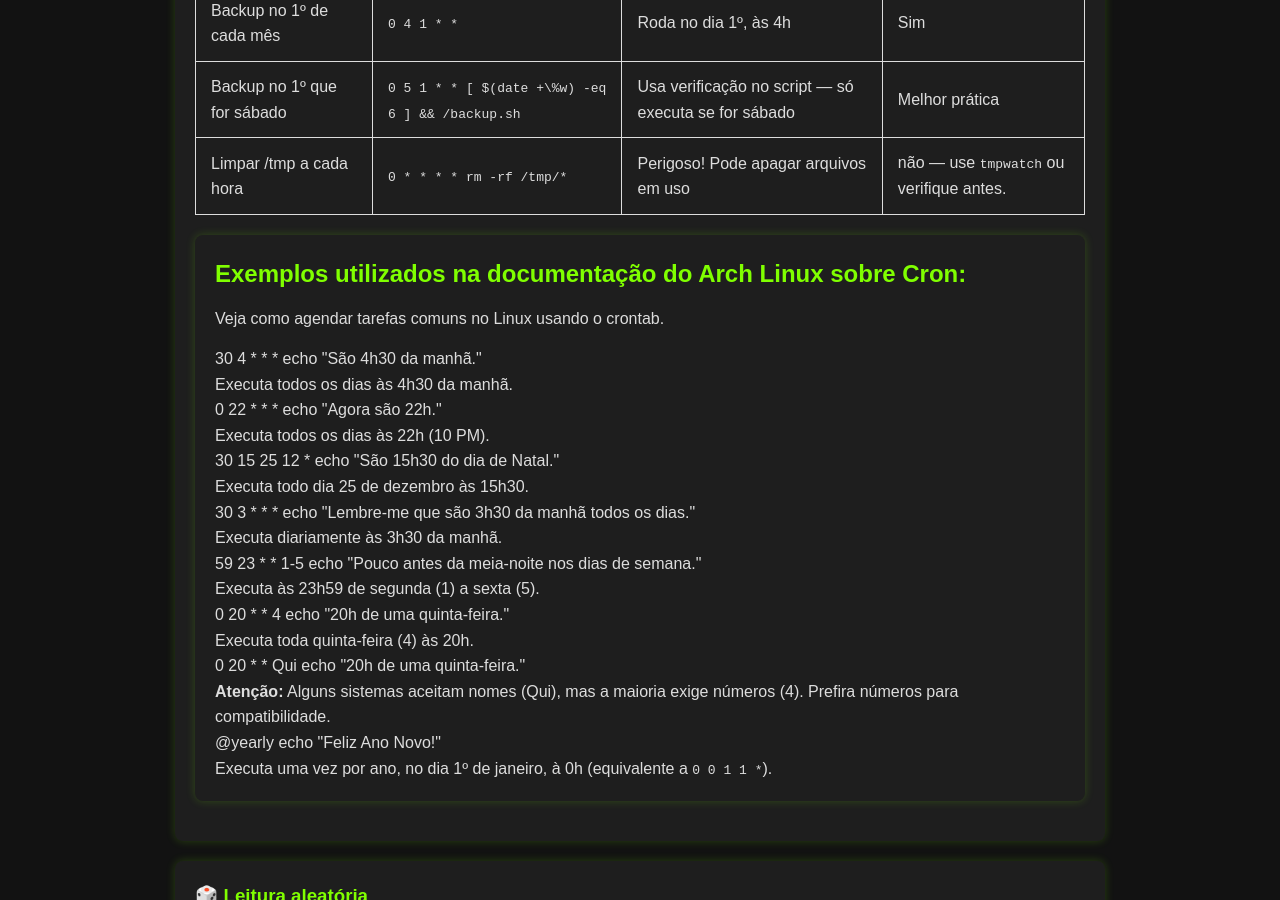
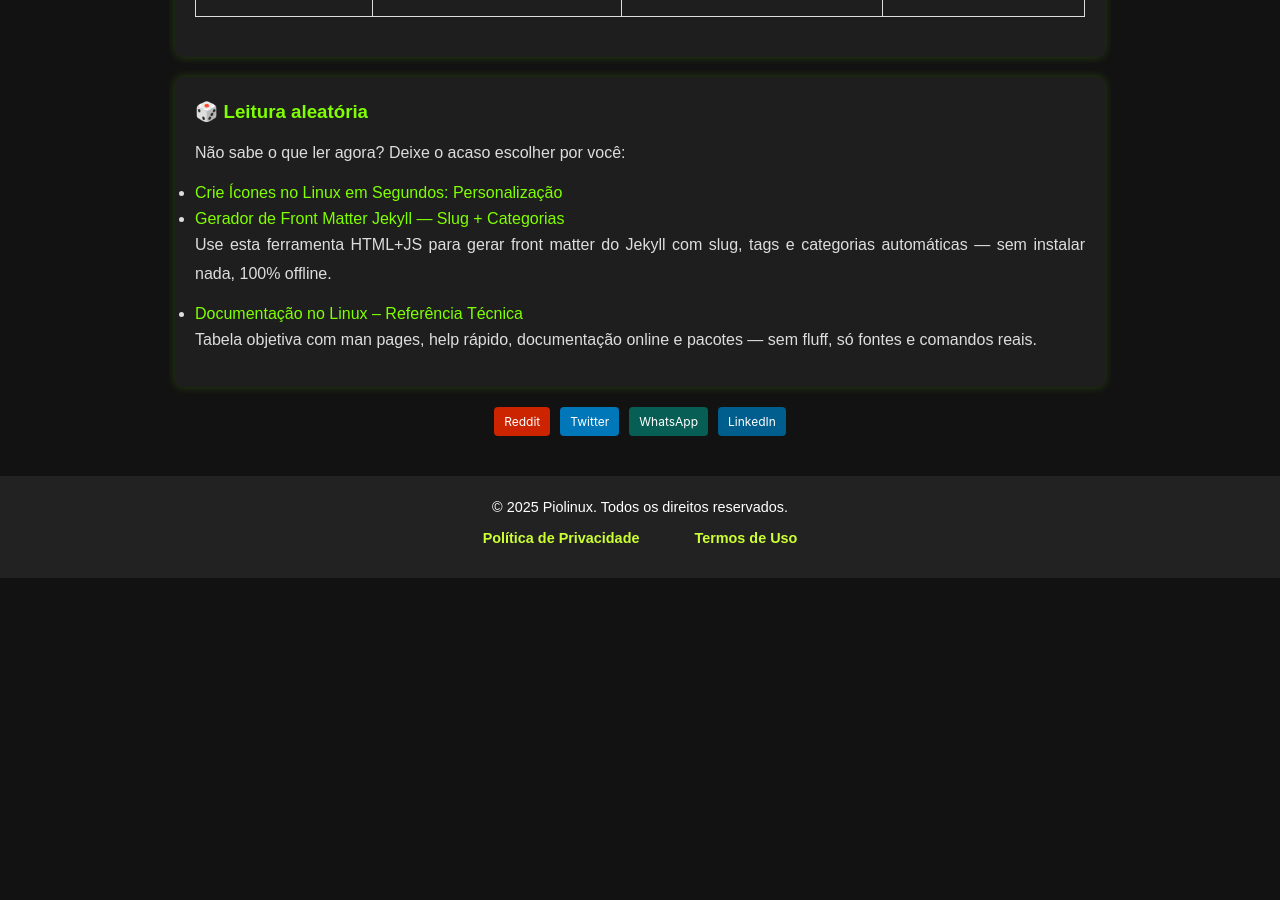
Before and after one commit to Piolinux/piolinux-site, a Jekyll site: the page built from _pages/_tools/gerador-de-expressoes-cron-online-agende-tarefas-no-linux.html, in a window 1280 px wide and 900 px high, scrolled down 2433 px. Built offline with Jekyll 4.4.1, drawn with Linux system fonts in a browser that asks for light colours; after the commit the page ends 3011 px from its top, so only the background shows below that; some of the changed text lies outside the part shown.

Commit message:
Update gerador-de-expressoes-cron-online-agende-tarefas-no-linux.html

```diff
--- a/_pages/_tools/gerador-de-expressoes-cron-online-agende-tarefas-no-linux.html
+++ b/_pages/_tools/gerador-de-expressoes-cron-online-agende-tarefas-no-linux.html
@@ -176,7 +176,7 @@ tags: [cron, linux, sysadmin, automacao, devops, servidores]
 
 
 
-  <h2>Cron job seguro?</h2>
+
   <table class="evergreen-table cron-table">
     <thead>
       <tr>
@@ -222,52 +222,8 @@ tags: [cron, linux, sysadmin, automacao, devops, servidores]
 
 
 
-<section class="cron-examples">
-  <h2>Exemplos utilizados na documentação do Arch Linux sobre Cron:</h2>
-  <p>Veja como agendar tarefas comuns no Linux usando o crontab.</p>
-
-  <div class="example">
-    <div class="cron-code">30 4 * * * <span class="command">echo "São 4h30 da manhã."</span></div>
-    <div class="explanation">Executa todos os dias às 4h30 da manhã.</div>
-  </div>
-
-  <div class="example">
-    <div class="cron-code">0 22 * * * <span class="command">echo "Agora são 22h."</span></div>
-    <div class="explanation">Executa todos os dias às 22h (10 PM).</div>
-  </div>
-
-  <div class="example">
-    <div class="cron-code">30 15 25 12 * <span class="command">echo "São 15h30 do dia de Natal."</span></div>
-    <div class="explanation">Executa todo dia 25 de dezembro às 15h30.</div>
-  </div>
-
-  <div class="example">
-    <div class="cron-code">30 3 * * * <span class="command">echo "Lembre-me que são 3h30 da manhã todos os dias."</span></div>
-    <div class="explanation">Executa diariamente às 3h30 da manhã.</div>
-  </div>
-
-  <div class="example">
-    <div class="cron-code">59 23 * * 1-5 <span class="command">echo "Pouco antes da meia-noite nos dias de semana."</span></div>
-    <div class="explanation"> Executa às 23h59 de segunda (1) a sexta (5).</div>
-  </div>
 
 
-  <div class="example">
-    <div class="cron-code">0 20 * * 4 <span class="command">echo "20h de uma quinta-feira."</span></div>
-    <div class="explanation">Executa toda quinta-feira (4) às 20h.</div>
-  </div>
-
-  <div class="example">
-    <div class="cron-code">0 20 * * Qui <span class="command">echo "20h de uma quinta-feira."</span></div>
-    <div class="explanation"><strong>Atenção:</strong> Alguns sistemas aceitam nomes (Qui), mas a maioria exige números (4). Prefira números para compatibilidade.</div>
-  </div>
-
-
-  <div class="example">
-    <div class="cron-code">@yearly <span class="command">echo "Feliz Ano Novo!"</span></div>
-    <div class="explanation">Executa uma vez por ano, no dia 1º de janeiro, à 0h (equivalente a <code>0 0 1 1 *</code>).</div>
-  </div>
-</section>
 
 
 
```
Also changed, not shown: other parts of _pages/_tools/gerador-de-expressoes-cron-online-agende-tarefas-no-linux.html (+1 -1 lines).
